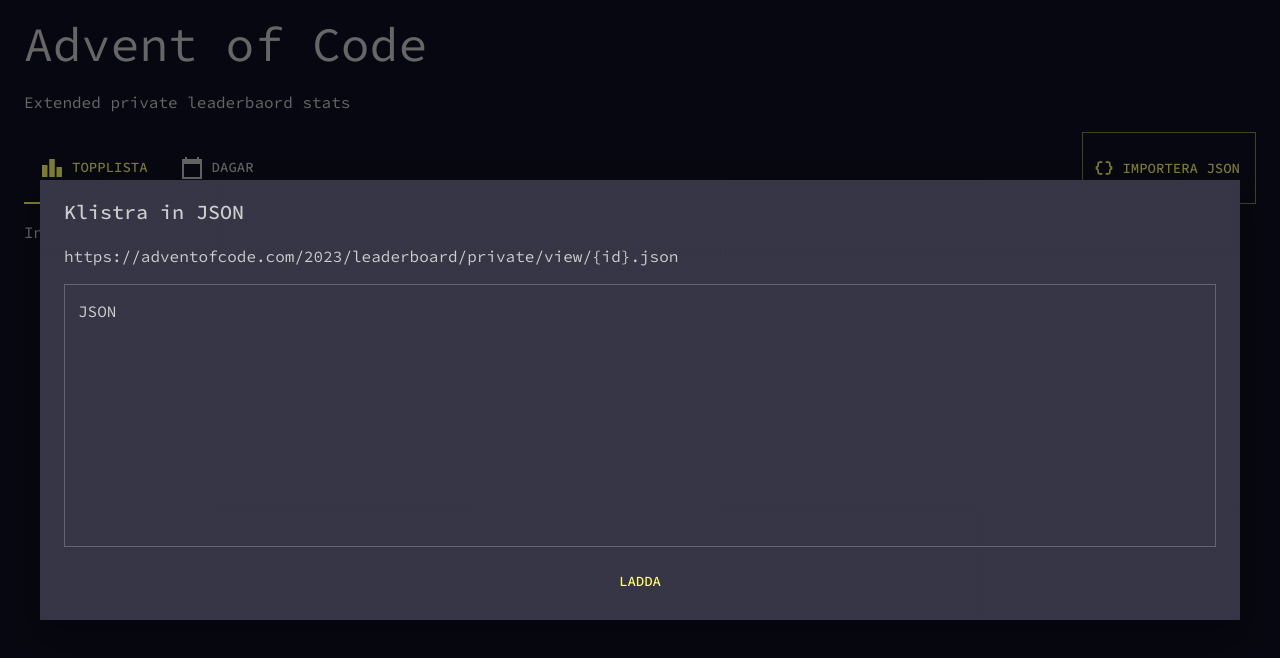
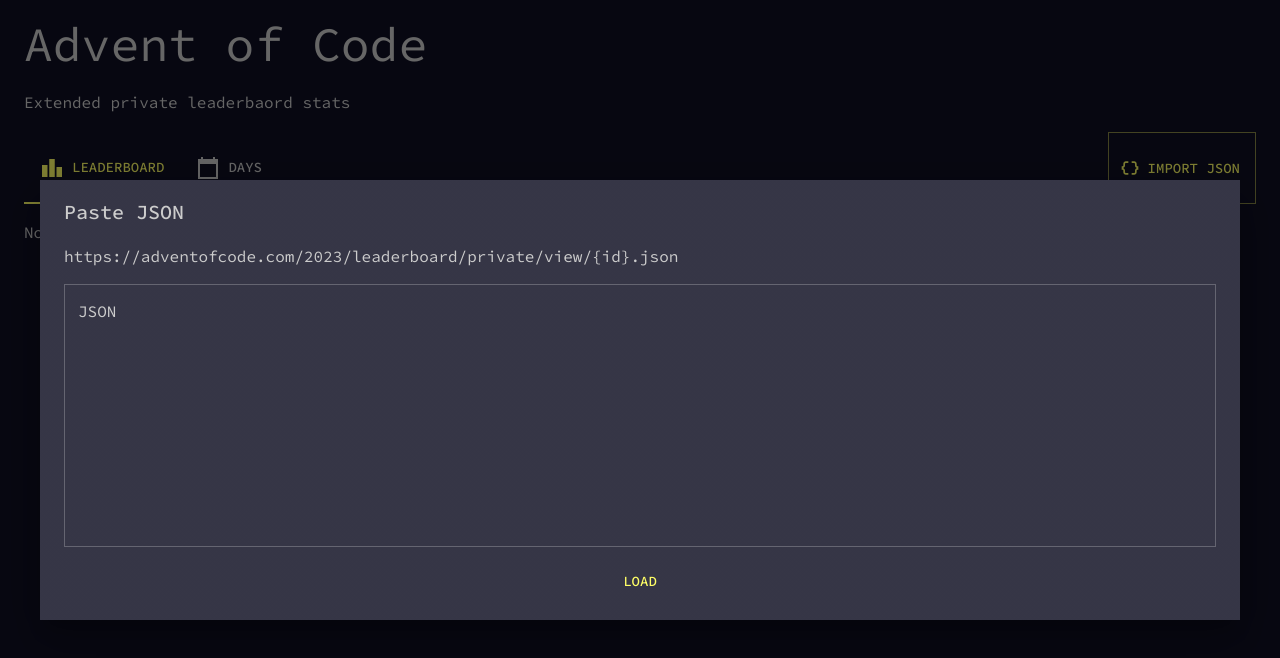
Before and after one commit to nilschristoffer/aoc-x, a React (Create React App) app: page / in a window 1280 px wide. Shown: the top 658 px of the page. Built offline with nearby package versions, Linux system fonts and the light colour scheme.

Commit message:
Change lang to english

```diff
--- a/src/Stats/DailyStats/AllDayStats.tsx
+++ b/src/Stats/DailyStats/AllDayStats.tsx
@@ -7,7 +7,7 @@
   const { dailyScores, year } = useAdventOfCodeJson();
 
   if (!dailyScores || !Object.keys(dailyScores).length) {
-    return <p>Ingen data...</p>;
+    return <p>No data found...</p>;
   }
   const allDays = Array.from(Array(25).keys()).map((day) => day + 1);
 
--- a/src/Stats/DailyStats/DayStats.tsx
+++ b/src/Stats/DailyStats/DayStats.tsx
@@ -36,7 +36,7 @@
     <Accordion expanded={isExpanded} TransitionProps={{ mountOnEnter: true }}>
       <AccordionSummary onClick={handleClick}>
         <Stack direction="row" spacing={2} alignItems="center">
-          <Typography>Dag {day}</Typography>
+          <Typography>Day {day}</Typography>
           <Stack direction="row" spacing={0} flexWrap="wrap">
             {countPart2Completions.map((i) => (
               <Tooltip key={i} title={i}>
--- a/src/Stats/DailyStats/ScoreTable.tsx
+++ b/src/Stats/DailyStats/ScoreTable.tsx
@@ -18,8 +18,8 @@
       <TableHead>
         <TableRow>
           <TableCell>#</TableCell>
-          <TableCell>Namn</TableCell>
-          <TableCell>Tid</TableCell>
+          <TableCell>Name</TableCell>
+          <TableCell>Time</TableCell>
         </TableRow>
       </TableHead>
       <TableBody>
--- a/src/Stats/DataModal/DataModal.tsx
+++ b/src/Stats/DataModal/DataModal.tsx
@@ -61,7 +61,7 @@
         startIcon={<DataObject />}
         sx={{ borderRadius: 0 }}
       >
-        Importera JSON
+        Import JSON
       </Button>
       <Dialog
         open={open}
@@ -71,7 +71,7 @@
         maxWidth="lg"
         fullWidth
       >
-        <DialogTitle>Klistra in JSON</DialogTitle>
+        <DialogTitle>Paste JSON</DialogTitle>
         <DialogContent>
           <Stack spacing={2}>
             <DialogContentText sx={{ wordBreak: "break-word" }}>
@@ -91,7 +91,7 @@
               margin="normal"
             ></TextField>
             <Button onClick={onSubmit} color="primary" fullWidth>
-              LADDA
+              LOAD
             </Button>
           </Stack>
         </DialogContent>
--- a/src/Stats/Home.tsx
+++ b/src/Stats/Home.tsx
@@ -22,14 +22,14 @@
         <Tabs value={tab}>
           <Tab
             value={0}
-            label="Topplista"
+            label="Leaderboard"
             onClick={() => setTab(0)}
             icon={<LeaderboardSharp />}
             iconPosition="start"
           />
           <Tab
             value={1}
-            label="Dagar"
+            label="Days"
             onClick={() => setTab(1)}
             icon={<CalendarTodaySharp />}
             iconPosition="start"
--- a/src/Stats/Leaderboard/Leaderboard.tsx
+++ b/src/Stats/Leaderboard/Leaderboard.tsx
@@ -9,7 +9,7 @@
   const [top, setTop] = React.useState(10);
 
   if (!members.length) {
-    return <p>Ingen data...</p>;
+    return <p>No data found...</p>;
   }
 
   return (
@@ -22,7 +22,7 @@
         disabled={top >= members.length}
         sx={{ mt: 1 }}
       >
-        Visa fler
+        Show more
       </Button>
     </Stack>
   );
--- a/src/Stats/Leaderboard/MemberCard.tsx
+++ b/src/Stats/Leaderboard/MemberCard.tsx
@@ -49,7 +49,7 @@
         </Typography>
         <Stack direction="row" spacing={0} alignItems="center" flexWrap="wrap">
           {Array.from({ length: 25 }, (_, i) => i + 1).map((day) => (
-            <Tooltip key={day} title={`Dag ${day}`}>
+            <Tooltip key={day} title={`Day ${day}`}>
               {secondStarDays[day - 1] ? (
                 <Star fontSize="small" color="primary" />
               ) : firstStarDays[day - 1] ? (
--- a/src/Stats/Leaderboard/MemberDetails.tsx
+++ b/src/Stats/Leaderboard/MemberDetails.tsx
@@ -26,8 +26,6 @@
 const MemberDetails: React.FunctionComponent<IMemberDetailsProps> = ({
   member,
 }) => {
-  const stars = new Date().getDate() * 2;
-
   return (
     <List>
       <ListItem>
@@ -36,10 +34,7 @@
             <Star />
           </Avatar>
         </ListItemAvatar>
-        <ListItemText
-          primary={`${member.stars} av ${stars}`}
-          secondary={"Antal stjärnor"}
-        />
+        <ListItemText primary={member.stars} secondary={"Stars collected"} />
       </ListItem>
       <ListItem>
         <ListItemAvatar>
@@ -47,14 +42,14 @@
             <Public />
           </Avatar>
         </ListItemAvatar>
-        <ListItemText primary={member.globalScore} secondary={"Global poäng"} />
+        <ListItemText primary={member.globalScore} secondary={"Global score"} />
       </ListItem>
       <ListItem>
         <TableContainer component={Paper}>
           <Table>
             <TableHead>
               <TableRow>
-                <TableCell>Dag</TableCell>
+                <TableCell>Day</TableCell>
                 <TableCell>
                   <Star color="primary" />
                   <StarOutline color="primary" />
```
